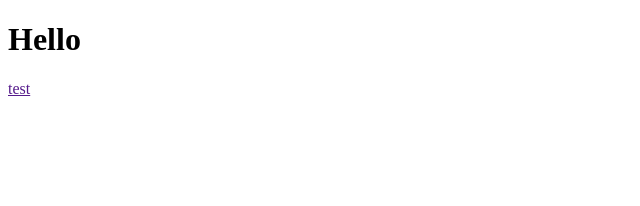
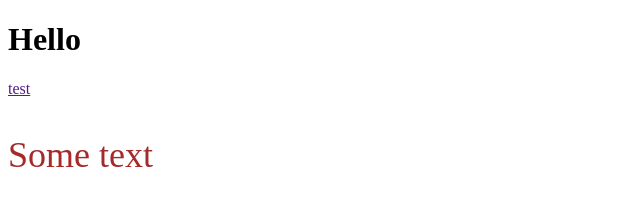
Before and after one commit to AndrewSavchuk98/Test_project, a plain HTML site: page index.html in a window 1280 px wide. Shown: the whole page, without its empty margins (0-640 px from the left). Drawn offline with Linux system fonts and the light colour scheme.

Commit message:
added text

```diff
--- a/index.html
+++ b/index.html
@@ -8,5 +8,6 @@
 <body>
     <h1>Hello</h1>
     <a href="">test</a>
+    <p style="color: brown; font-size: 36px;">Some text</p>
 </body>
 </html>
```
